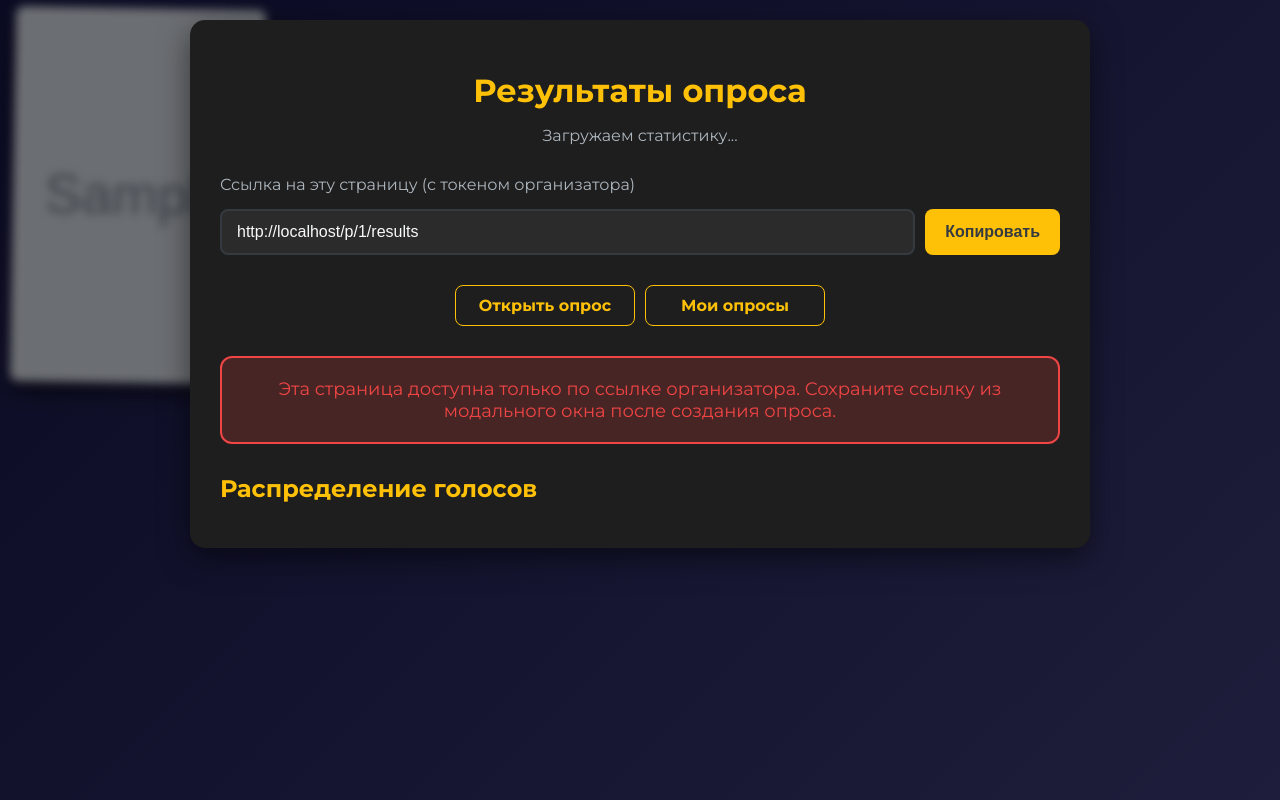
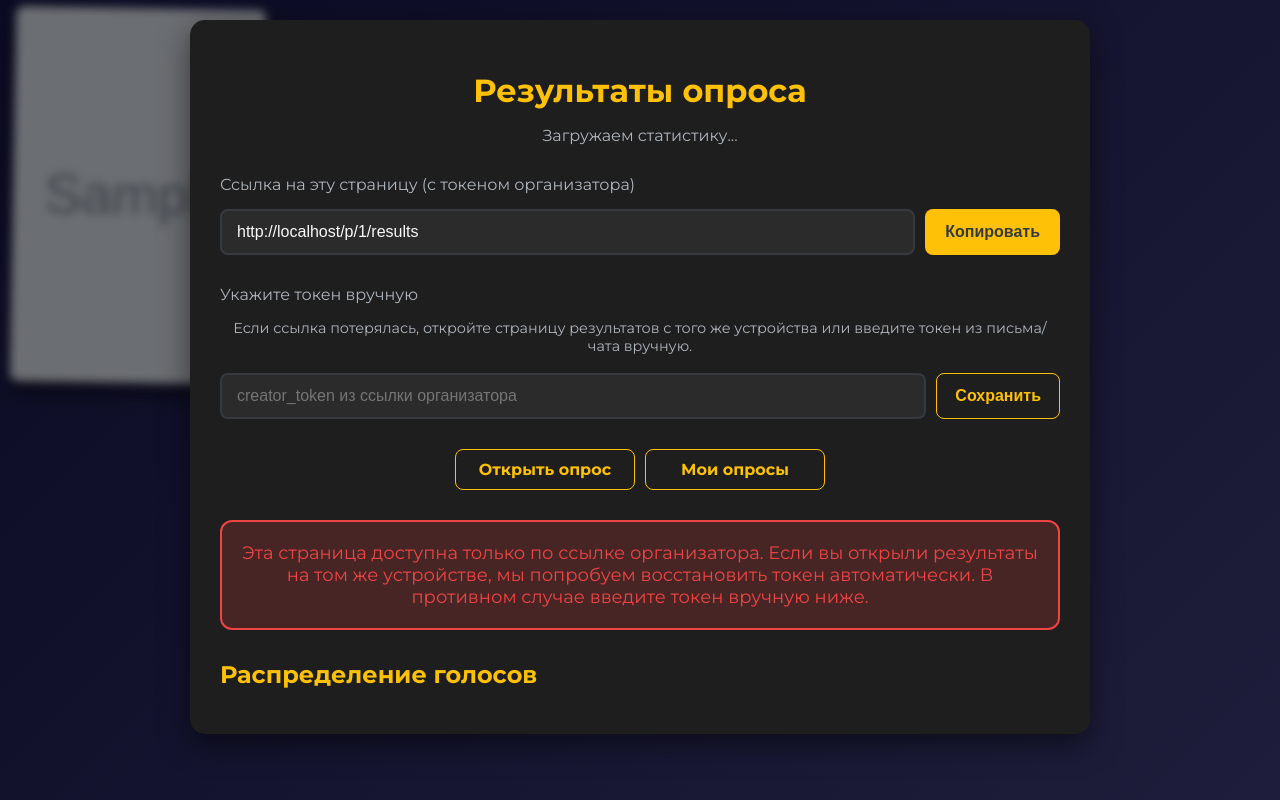
Before and after one commit to BogdanKuklenko/movie-lottery-selfhost, a Flask app: page /p/1/results in a window 1280 px wide. Run offline with Flask 3, Linux system fonts and the light colour scheme; tables that the repository leaves empty hold one stand-in row (values such as "Sample post"); grey boxes marked "Sample" are stand-in pictures.

Commit message:
Add poll token recovery support

```diff
--- a/movie_lottery/static/css/components/_other.css
+++ b/movie_lottery/static/css/components/_other.css
@@ -38,6 +38,31 @@
     min-width: 150px;
 }
 .link-box .copy-btn {
+    flex-shrink: 0;
+}
+
+.token-recovery-box {
+    flex-direction: column;
+}
+
+.token-recovery-hint {
+    margin: 0 0 8px;
+    color: #adb5bd;
+    font-size: 0.9rem;
+}
+
+.token-recovery-actions {
+    display: flex;
+    gap: 10px;
+    width: 100%;
+}
+
+.token-recovery-actions input {
+    flex: 1;
+    min-width: 0;
+}
+
+.token-recovery-actions button {
     flex-shrink: 0;
 }
 
--- a/movie_lottery/static/js/main.js
+++ b/movie_lottery/static/js/main.js
@@ -264,7 +264,7 @@
                 <input type="text" id="poll-share-link" value="${escapeHtml(pollUrl)}" readonly>
                 <button class="copy-btn" data-copy-target="poll-share-link">Копировать</button>
             </div>
-            <p class="poll-info"><strong>Важно:</strong> сохраните ссылку на страницу результатов ниже — она содержит ваш токен организатора и позволит открыть статистику на любом устройстве.</p>
+            <p class="poll-info"><strong>Важно:</strong> сохраните ссылку на страницу результатов ниже — она содержит ваш токен организатора. Если ссылка потеряется, токен можно восстановить на этом же устройстве или ввести вручную на странице результатов.</p>
             <div class="link-box">
                 <input type="text" id="poll-results-link" value="${escapeHtml(resultsUrl || '')}" readonly>
                 <button class="copy-btn" data-copy-target="poll-results-link">Копировать</button>
--- a/movie_lottery/static/js/pages/library.js
+++ b/movie_lottery/static/js/pages/library.js
@@ -193,7 +193,7 @@
                 <input type="text" id="poll-share-link" value="${escapeHtml(pollUrl)}" readonly>
                 <button class="copy-btn" data-copy-target="poll-share-link">Копировать</button>
             </div>
-            <p class="poll-info"><strong>Важно:</strong> сохраните ссылку на страницу результатов ниже — она содержит ваш токен организатора и позволит открывать статистику с любого устройства.</p>
+            <p class="poll-info"><strong>Важно:</strong> сохраните ссылку на страницу результатов ниже — она содержит ваш токен организатора. Если ссылка потеряется, токен можно восстановить на этом же устройстве или ввести вручную на странице результатов.</p>
             <div class="link-box">
                 <input type="text" id="poll-results-link" value="${escapeHtml(resultsUrl || '')}" readonly>
                 <button class="copy-btn" data-copy-target="poll-results-link">Копировать</button>
--- a/movie_lottery/static/js/pages/poll_results.js
+++ b/movie_lottery/static/js/pages/poll_results.js
@@ -1,6 +1,6 @@
 // movie_lottery/static/js/pages/poll_results.js
 
-import { loadMyPolls, storeCreatorToken } from '../utils/polls.js';
+import { getStoredCreatorToken, loadMyPolls, storeCreatorToken } from '../utils/polls.js';
 
 document.addEventListener('DOMContentLoaded', async () => {
     const descriptionEl = document.getElementById('poll-results-description');
@@ -13,6 +13,8 @@
     const libraryLink = document.getElementById('open-library-link');
     const myPollsButton = document.getElementById('my-polls-btn');
     const myPollsBadge = document.getElementById('my-polls-badge');
+    const tokenRecoveryInput = document.getElementById('poll-token-input');
+    const tokenRecoveryButton = document.getElementById('poll-token-save-btn');
 
     const searchParams = new URLSearchParams(window.location.search);
     const creatorToken = (searchParams.get('creator_token') || '').trim();
@@ -24,12 +26,7 @@
         return;
     }
 
-    if (resultsLinkInput) {
-        const baseLink = `${window.location.origin}${window.location.pathname}`;
-        resultsLinkInput.value = creatorToken
-            ? `${baseLink}?creator_token=${encodeURIComponent(creatorToken)}`
-            : baseLink;
-    }
+    updateResultsLink(null);
 
     document.querySelectorAll('.copy-btn').forEach((button) => {
         button.addEventListener('click', () => {
@@ -53,42 +50,36 @@
         });
     });
 
-    const normalizedToken = creatorToken;
+    const tokenFromStorage = creatorToken || getStoredCreatorToken(currentPollId);
+    await loadResultsWithToken(tokenFromStorage);
 
-    if (!normalizedToken) {
-        showMessage('Эта страница доступна только по ссылке организатора. Сохраните ссылку из модального окна после создания опроса.', 'error');
-        if (libraryLink) {
-            libraryLink.href = '/library';
-        }
-        return;
+    if (tokenRecoveryInput && tokenFromStorage) {
+        tokenRecoveryInput.value = tokenFromStorage;
     }
 
-    await storeCreatorToken({ token: normalizedToken, pollId: currentPollId });
+    if (tokenRecoveryButton) {
+        tokenRecoveryButton.addEventListener('click', async () => {
+            const manualToken = (tokenRecoveryInput?.value || '').trim();
+            if (!manualToken) {
+                showToast('Введите токен организатора.', 'error');
+                return;
+            }
 
-    await loadMyPolls({
-        myPollsButton,
-        myPollsBadgeElement: myPollsBadge,
-    });
+            const originalLabel = tokenRecoveryButton.textContent;
+            tokenRecoveryButton.disabled = true;
+            tokenRecoveryButton.textContent = 'Сохраняем...';
 
-    if (libraryLink) {
-        libraryLink.href = `/library?creator_token=${encodeURIComponent(normalizedToken)}`;
-        libraryLink.target = '_blank';
-        libraryLink.rel = 'noopener';
-    }
-
-    try {
-        const response = await fetch(`/api/polls/${currentPollId}/results?creator_token=${encodeURIComponent(normalizedToken)}`);
-        const payload = await response.json();
-
-        if (!response.ok) {
-            handleErrorResponse(response.status, payload?.error);
-            return;
-        }
-
-        renderResults(payload);
-    } catch (error) {
-        console.error('Не удалось загрузить результаты опроса:', error);
-        showMessage('Не удалось загрузить результаты опроса. Попробуйте обновить страницу позже.', 'error');
+            try {
+                await loadResultsWithToken(manualToken);
+                showToast('Токен сохранён и применён.', 'success');
+            } catch (error) {
+                console.error('Не удалось применить токен организатора:', error);
+                showToast('Не удалось применить токен. Попробуйте ещё раз.', 'error');
+            } finally {
+                tokenRecoveryButton.disabled = false;
+                tokenRecoveryButton.textContent = originalLabel;
+            }
+        });
     }
 
     function handleErrorResponse(status, errorMessage) {
@@ -199,6 +190,73 @@
         messageEl.style.display = 'none';
     }
 
+    function updateResultsLink(token) {
+        if (!resultsLinkInput) {
+            return;
+        }
+        const baseLink = `${window.location.origin}${window.location.pathname}`;
+        resultsLinkInput.value = token
+            ? `${baseLink}?creator_token=${encodeURIComponent(token)}`
+            : baseLink;
+    }
+
+    async function loadResultsWithToken(token) {
+        const normalizedToken = (token || '').trim();
+
+        if (!normalizedToken) {
+            showMessage('Эта страница доступна только по ссылке организатора. Если вы открыли результаты на том же устройстве, мы попробуем восстановить токен автоматически. В противном случае введите токен вручную ниже.', 'error');
+            if (libraryLink) {
+                libraryLink.href = '/library';
+                libraryLink.removeAttribute('target');
+                libraryLink.removeAttribute('rel');
+            }
+            return;
+        }
+
+        if (tokenRecoveryInput) {
+            tokenRecoveryInput.value = normalizedToken;
+        }
+
+        hideMessage();
+        updateResultsLink(normalizedToken);
+
+        try {
+            await storeCreatorToken({ token: normalizedToken, pollId: currentPollId });
+        } catch (error) {
+            console.warn('Не удалось сохранить токен организатора локально или на сервере:', error);
+        }
+
+        try {
+            await loadMyPolls({
+                myPollsButton,
+                myPollsBadgeElement: myPollsBadge,
+            });
+        } catch (error) {
+            console.warn('Не удалось обновить список "Мои опросы":', error);
+        }
+
+        if (libraryLink) {
+            libraryLink.href = `/library?creator_token=${encodeURIComponent(normalizedToken)}`;
+            libraryLink.target = '_blank';
+            libraryLink.rel = 'noopener';
+        }
+
+        try {
+            const response = await fetch(`/api/polls/${currentPollId}/results?creator_token=${encodeURIComponent(normalizedToken)}`);
+            const payload = await response.json();
+
+            if (!response.ok) {
+                handleErrorResponse(response.status, payload?.error);
+                return;
+            }
+
+            renderResults(payload);
+        } catch (error) {
+            console.error('Не удалось загрузить результаты опроса:', error);
+            showMessage('Не удалось загрузить результаты опроса. Попробуйте обновить страницу позже.', 'error');
+        }
+    }
+
     function escapeHtml(text) {
         const div = document.createElement('div');
         div.textContent = text == null ? '' : String(text);
--- a/movie_lottery/static/js/utils/polls.js
+++ b/movie_lottery/static/js/utils/polls.js
@@ -71,6 +71,15 @@
     }
 
     return { normalizedToken, map: workingMap, list: workingList, changed };
+};
+
+const getStoredTokenByPollId = (pollId) => {
+    if (!pollId) {
+        return null;
+    }
+    const map = getTokenMap();
+    const token = map[pollId];
+    return typeof token === 'string' && token.trim() ? token.trim() : null;
 };
 
 const extractTokensFromUrl = () => {
@@ -230,6 +239,10 @@
     await registerCreatorTokenOnServer(normalizedToken);
 }
 
+export function getStoredCreatorToken(pollId) {
+    return getStoredTokenByPollId(pollId);
+}
+
 /**
  * Загружает опросы пользователя по сохранённым токенам создателя.
  *
--- a/movie_lottery/templates/poll_results.html
+++ b/movie_lottery/templates/poll_results.html
@@ -23,6 +23,14 @@
                 <label for="poll-results-link">Ссылка на эту страницу (с токеном организатора)</label>
                 <input type="text" id="poll-results-link" readonly>
                 <button class="copy-btn" data-copy-target="poll-results-link">Копировать</button>
+            </div>
+            <div class="link-box token-recovery-box" id="poll-token-recovery">
+                <label for="poll-token-input">Укажите токен вручную</label>
+                <p class="poll-info token-recovery-hint">Если ссылка потерялась, откройте страницу результатов с того же устройства или введите токен из письма/чата вручную.</p>
+                <div class="token-recovery-actions">
+                    <input type="text" id="poll-token-input" placeholder="creator_token из ссылки организатора">
+                    <button id="poll-token-save-btn" class="secondary-button">Сохранить</button>
+                </div>
             </div>
             <div class="poll-results-buttons">
                 <a id="open-poll-link" class="secondary-button" href="{{ poll_url }}" target="_blank" rel="noopener">Открыть опрос</a>
```
